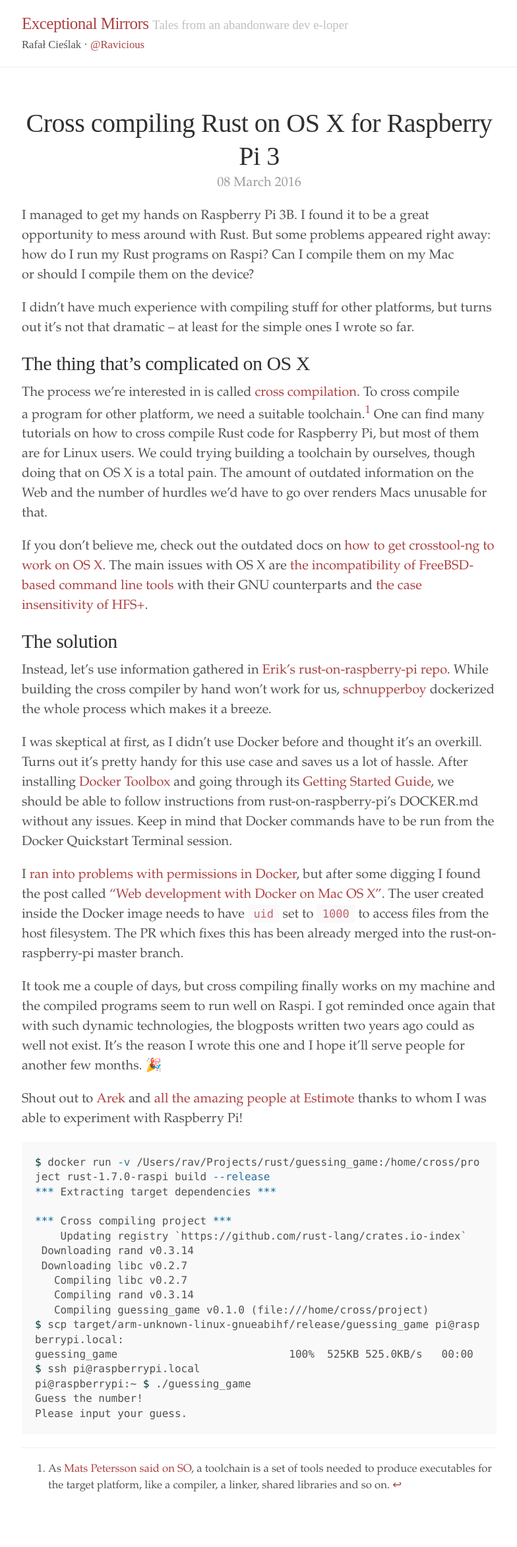
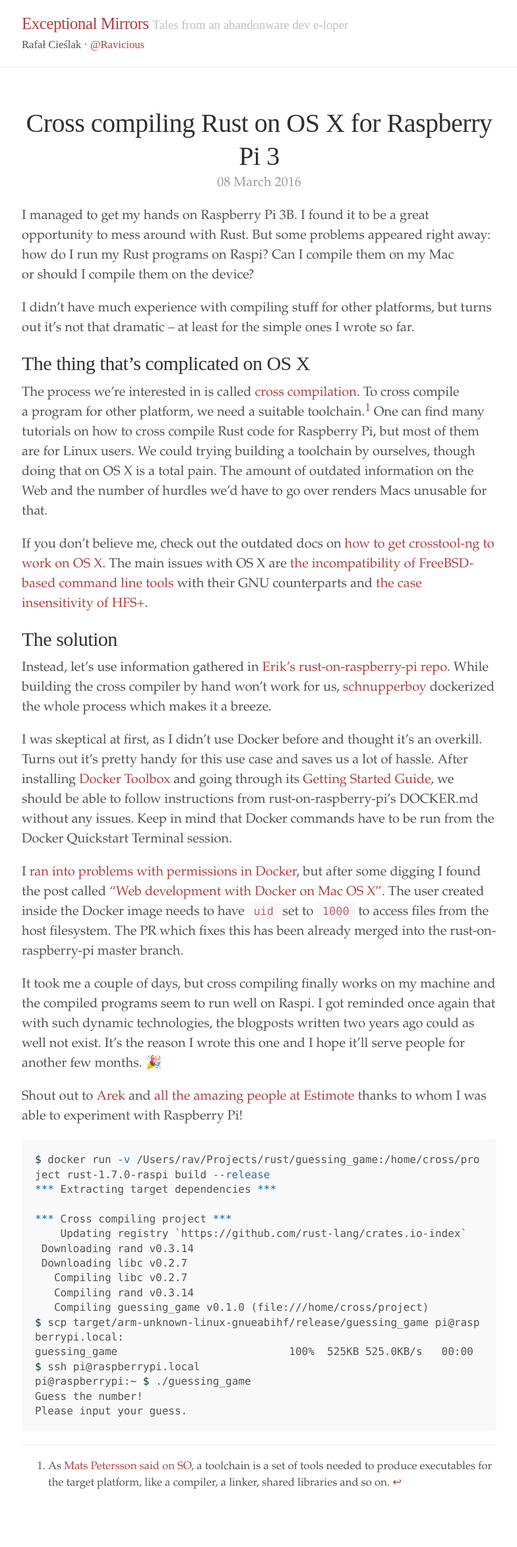
Before and after one commit to ravicious/ravicious.github.io, a Jekyll site: the page built from _posts/2016-03-08-cross-compiling-rust-on-os-x-for-raspberry-pi-3.md, in a window 1280 px wide. Shown: the whole page at 66% size, without its empty margins (247-1031 px from the left). Built offline with Jekyll 4.4.1, drawn with Linux system fonts in a browser that asks for light colours; some web fonts are replaced.

Commit message:
Prevent superscripts from affecting line height

```diff
--- a/css/lanyon.css
+++ b/css/lanyon.css
@@ -569,3 +569,11 @@
 .masthead {
   font-family: "Sorts Mill Goudy", "Times New Roman", Georgia, serif;
 }
+
+/* https://css-tricks.com/snippets/css/prevent-superscripts-and-subscripts-from-affecting-line-height/ */
+sup, sub {
+   vertical-align: baseline;
+   position: relative;
+   top: -0.4em;
+}
+sub { top: 0.4em; }
```
